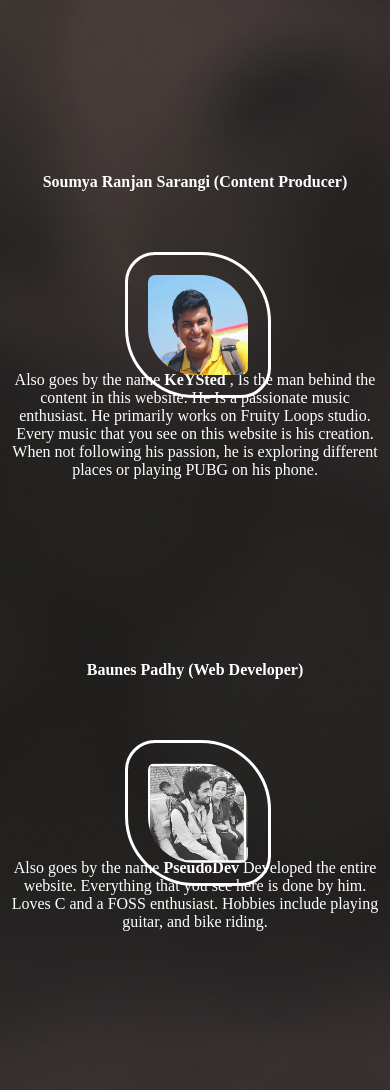
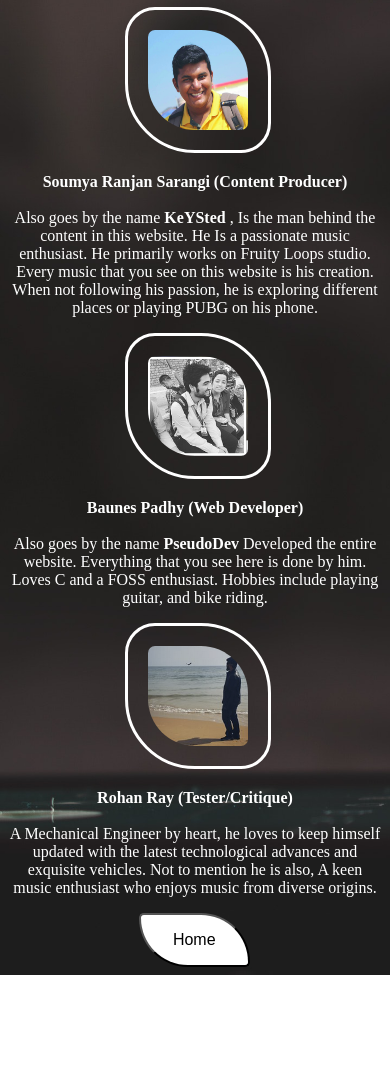
Before and after one commit to beatsurge/beatsurge.github.io, a plain HTML site: page creditsm.html in a window 390 px wide. Shown: the part 110-1200 px from the top of the page. After the commit the page ends 1085 px from the top, so only its background shows below. Drawn offline with Linux system fonts and the light colour scheme.

Commit message:
Fixed bigs in credits(Mobile)

```diff
--- a/creditsm.html
+++ b/creditsm.html
@@ -39,7 +39,7 @@
 
 			position: relative;
 			background-size: fill;
-			top: 29vh;
+			top: 0vh;
 			left: 30vw;
 		}
 		.imgb
@@ -47,7 +47,7 @@
 
 			position: relative;
 			background-size: fill;
-			top: 29vh;
+			top: 0vh;
 			left: 30vw;
 		}
 		.imgr
@@ -55,7 +55,7 @@
 
 			position: relative;
 			background-size: fill;
-			top: 29vh;
+			top: 0vh;
 			left: 30vw;
 		}
 body
@@ -66,13 +66,15 @@ body
 	background-size: cover;
  }
 </style>
+<body>
 <title>Credits</title>
 <h1 class="h1">People who made the page exist:</h1>
 <img class="imgs p p1" src="somu.png" width="100" height="100">
-<p class="p"><b>Soumya Ranjan Sarangi (Content Producer)</b><br /><br /><br /><br /><br /><br /><br /><br /><br /><br /><br />Also goes by the name <b>KeYSted</b> , Is the man behind the content in this website. He Is a passionate music enthusiast. He primarily works on Fruity Loops studio. Every music that you see on this website is his creation. When not following his passion, he is exploring different places or playing PUBG on his phone.</p>
+<p class="p"><b>Soumya Ranjan Sarangi (Content Producer)</b><br /><br />Also goes by the name <b>KeYSted</b> , Is the man behind the content in this website. He Is a passionate music enthusiast. He primarily works on Fruity Loops studio. Every music that you see on this website is his creation. When not following his passion, he is exploring different places or playing PUBG on his phone.</p>
 <img class="imgb p p1" src="me.png" width="100" height="100">
-<p class="p"><b>Baunes Padhy (Web Developer)</b><br /><br /><br /><br /><br /><br /><br /><br /><br /><br /><br />Also goes by the name <b>PseudoDev</b> Developed the entire website. Everything that you see here is done by him. Loves C and a FOSS enthusiast. Hobbies include playing guitar, and bike riding.<br /></p>
+<p class="p"><b>Baunes Padhy (Web Developer)</b><br /><br />Also goes by the name <b>PseudoDev</b> Developed the entire website. Everything that you see here is done by him. Loves C and a FOSS enthusiast. Hobbies include playing guitar, and bike riding.<br /></p>
 <img class="imgr p p1" src="lama.png" width="100" height="100">
-<p class="p"><b>Rohan Ray (Tester/Critique)</b><br /><br /><br /><br /><br /><br /><br /><br /><br /><br /><br />A Mechanical Engineer by heart, he loves to keep himself updated with the latest technological advances and exquisite vehicles. Not to mention he is also, A keen music enthusiast who enjoys music from diverse origins.</p>
+<p class="p"><b>Rohan Ray (Tester/Critique)</b><br /><br />A Mechanical Engineer by heart, he loves to keep himself updated with the latest technological advances and exquisite vehicles. Not to mention he is also, A keen music enthusiast who enjoys music from diverse origins.</p>
 <button class="button" onclick="location.href = 'index3.html'">Home</button>
+</body>
 </html>
```
